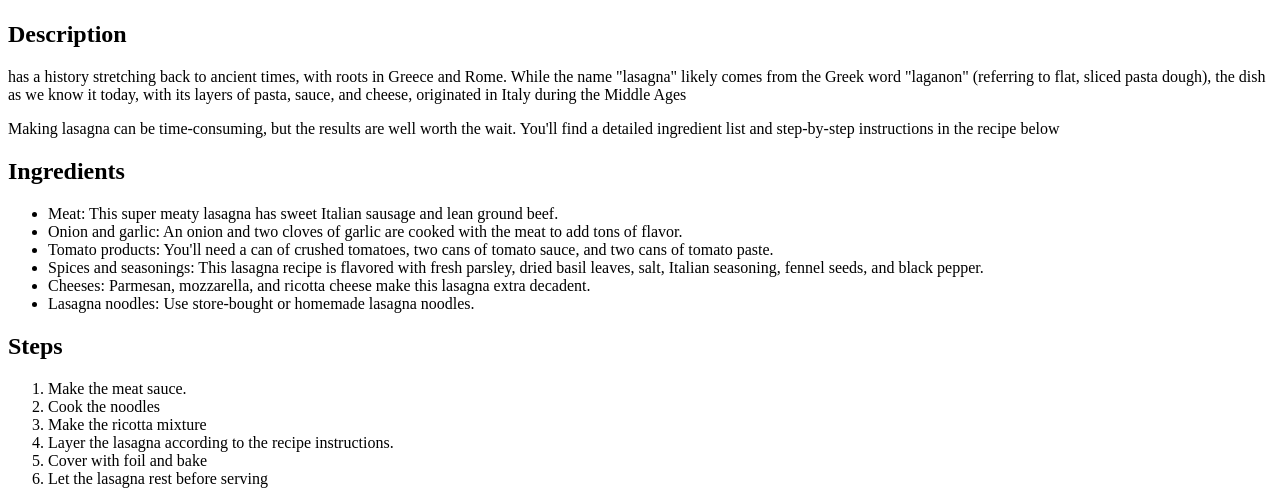
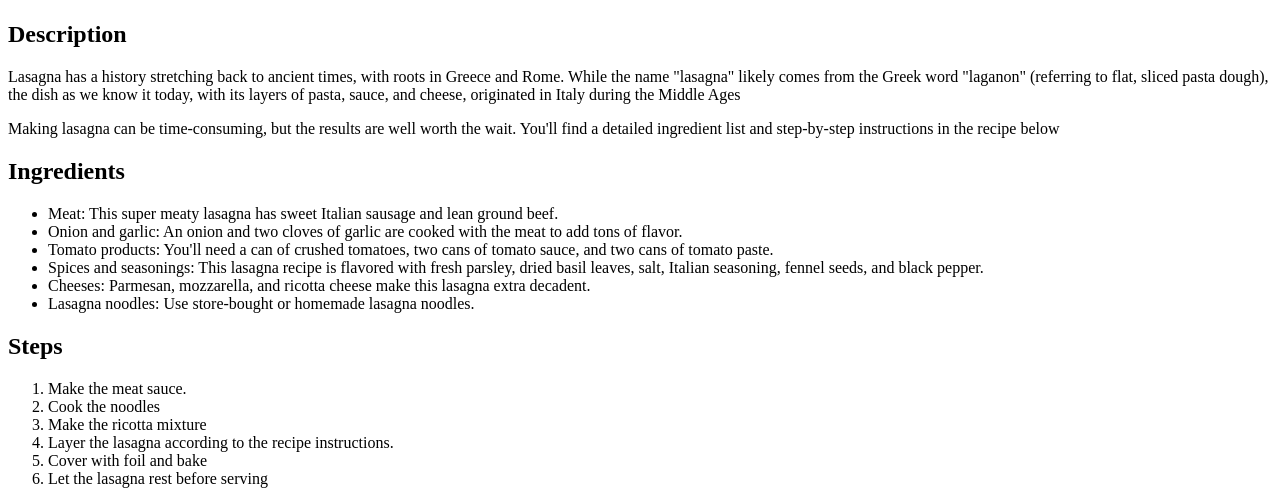
Before and after one commit to amessoudi/odin-recipes, a plain HTML site: page recipes/lasagna.html in a window 1280 px wide. Shown: the part 422-926 px from the top of the page. Drawn offline with Linux system fonts and the light colour scheme.

Commit message:
Fix Lasagna description

```diff
--- a/recipes/lasagna.html
+++ b/recipes/lasagna.html
@@ -14,7 +14,7 @@
     <img src="lasagna.png" alt="Lasagna dish">
 
     <h2>Description</h2>
-        <p>has a history stretching back to ancient times, with roots in Greece and Rome.
+        <p>Lasagna has a history stretching back to ancient times, with roots in Greece and Rome.
              While the name "lasagna" likely comes from the Greek word "laganon"
             (referring to flat, sliced pasta dough), the dish as we know it today,
              with its layers of pasta, sauce, and cheese, originated in Italy during the Middle Ages</p>
```
